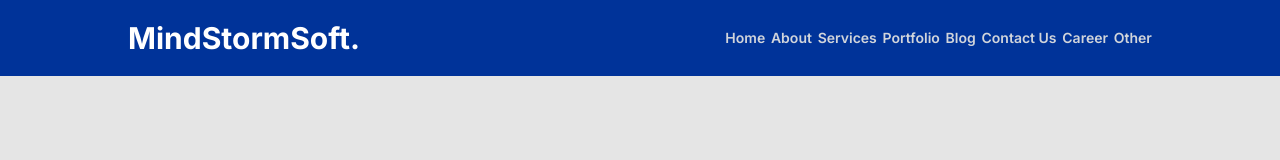
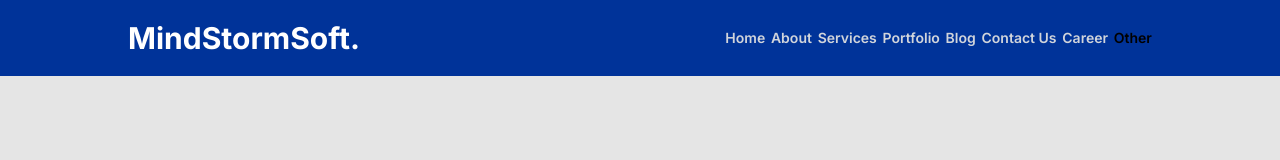
Before and after one commit to Darshasojitra/company, a React (Vite) app: page /#/ in a window 1280 px wide. Shown: the top 160 px of the page. Built offline with nearby package versions, Linux system fonts and the light colour scheme.

Commit message:
Update Navbar.jsx

```diff
--- a/src/components/Navbar.jsx
+++ b/src/components/Navbar.jsx
@@ -17,7 +17,7 @@ const Navbar = () => {
     { path: "/blog", name: "Blog" },
     { path: "/contactus", name: "Contact Us" },
     { path: "/career", name: "Career" },
-    {path:"/company/comp.html", name :"Other"}
+    // {path:"/company/comp.html", name :"Other"}
   ];
 
   return (
@@ -31,6 +31,7 @@ const Navbar = () => {
             name={button.name}
           />
         ))}
+            <div> <a  href="/company/comp.html" target="_blank">Other</a></div>
       </div>
     </div>
   );
```
